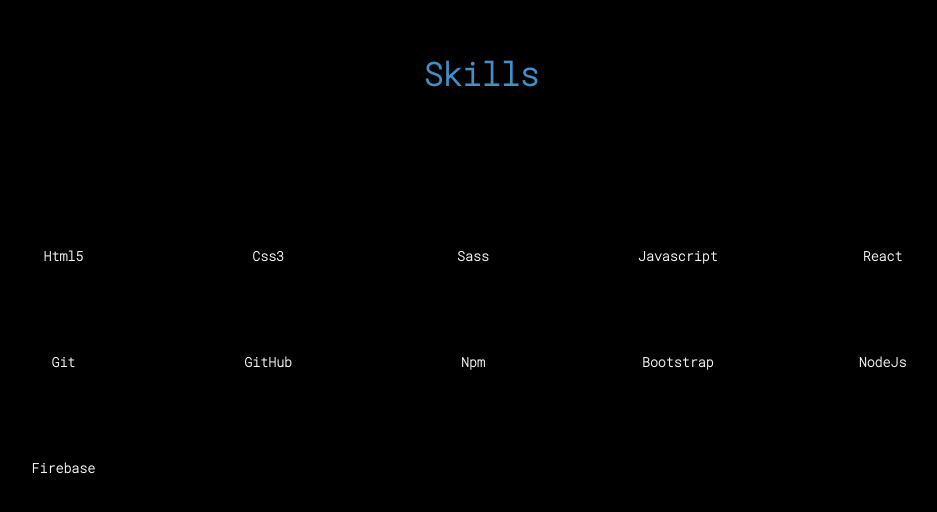
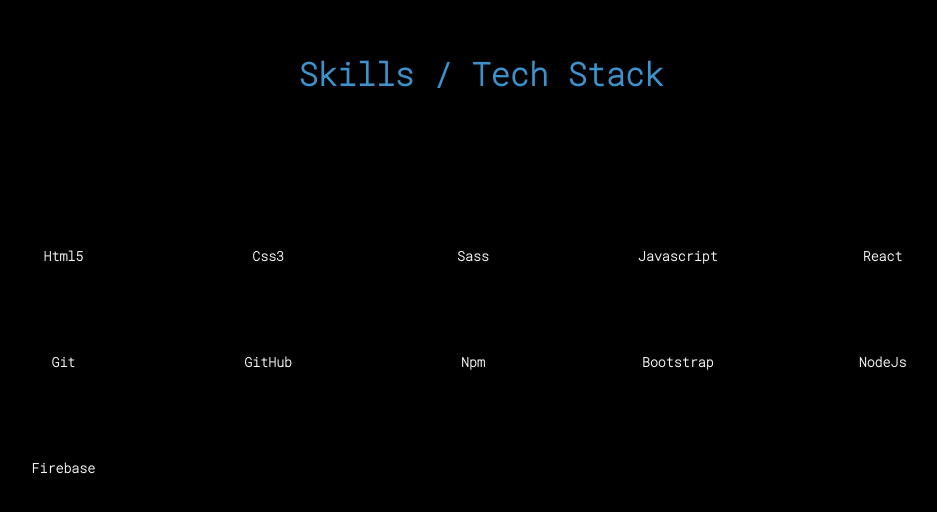
Before and after one commit to tonylubin/portfolio-react, a React (Create React App) app: page / in a window 1280 px wide. Shown: the part 5644-6156 px from the top of the page, without its empty margins (159-1096 px from the left). Built offline with nearby package versions, Linux system fonts and the light colour scheme.

Commit message:
heading text

```diff
--- a/src/Containers/SkillsList/SkillsList.jsx
+++ b/src/Containers/SkillsList/SkillsList.jsx
@@ -20,7 +20,7 @@
 
   return (
     <section className={styles.skillsList} id="skills">
-      <SectionHeader heading="Skills" />
+      <SectionHeader heading="Skills / Tech Stack" />
       <div className={styles.skillsList__container}>
         {getSkillsCards}
       </div>
```
